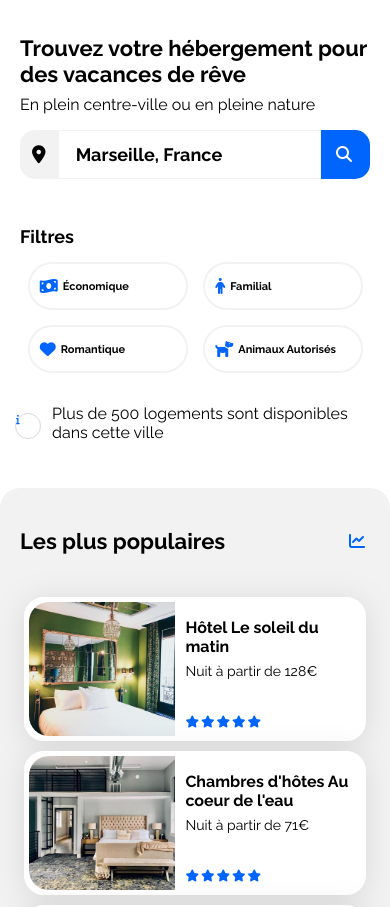
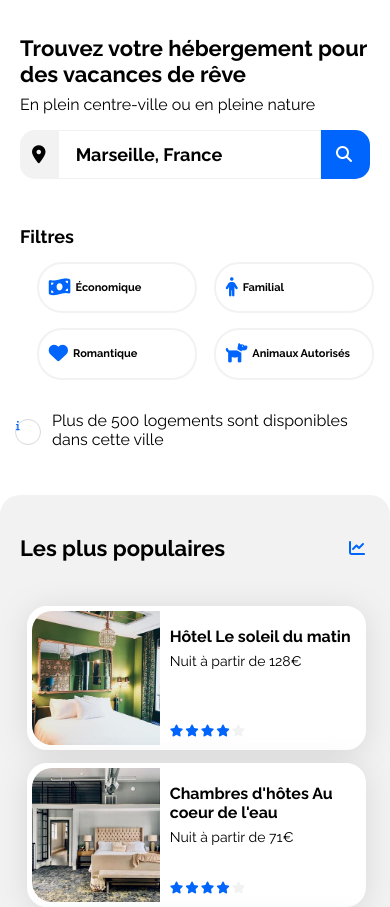
Before and after one commit to Allo3/booki, a plain HTML site: page index.html in a window 390 px wide. Shown: the part 156-1063 px from the top of the page. Drawn offline with Linux system fonts and the light colour scheme.

Commit message:
Projet presque terminé
Reste juste à changer nom de class pour les tableaux

```diff
--- a/index.html
+++ b/index.html
@@ -16,7 +16,7 @@
       <nav>
          <div class="d-flex navbar">
             <div class="d-flex navbar-logo">
-               <a href="#"> <img src="logo/Booki.png" alt="logo"></a>
+               <a href="#"> <img src="logo/Booki.png" alt="Booki Logo"></a>
             </div>
             <div class="d-flex ms-auto">
                <ul>
--- a/styles.css
+++ b/styles.css
@@ -245,6 +245,7 @@ a {
     padding-right: 20px;
     background-color: white;
     border: 2px solid #f2f2f2;
+    cursor: pointer;
 }
 
 .container-filter button:hover {
@@ -377,10 +378,15 @@ a {
     justify-content: start;
 }
 
-.four-stars i {
+.four-stars i:nth-child(n + 2){
     font-size: 12px;
     padding-right: 2px;
     color: #0065FC;
+}
+.four-stars i:nth-child(1){
+    font-size: 12px;
+    padding-right: 2px;
+    color: #f2f2f2;
 }
 
 .cards-textfin {
@@ -508,6 +514,7 @@ a {
 .container-card-vert {
     min-height: 56px;
     text-align: start;
+    display: flex;
 }
 
 
@@ -556,10 +563,18 @@ a {
     body {
         max-width: 991px;
         margin: auto;
+    }
 
+    .navbar li {
+        border-top: none;
     }
-    .navbar li{
+    .ms-auto li:hover {
         border-top: none;
+        color: black !important;
+    }
+
+    .ms-auto li a:hover {
+        color: black;
     }
     .container-filter {
         width: 90%;
@@ -601,7 +616,7 @@ a {
         flex-direction: row;
         width: auto;
         margin-left: 30px;
-        margin-right: 10px;
+        margin-right: 30px;
     }
 
 
@@ -609,9 +624,18 @@ a {
         flex: 1 0 25%;
         background: white;
         margin-left: 0;
+        margin: 0.2rem;
         height: auto;
         border-radius: 20px;
         filter: drop-shadow(0px 3px 15px rgba(0, 0, 0, 0.1));
+    }
+
+    .card-img-hor {
+        width: 40%;
+    }
+
+    .container-card-hor {
+        width: 65%;
     }
 
     .link-card-vert {
@@ -628,7 +652,7 @@ a {
 
     .limit-cards-vert {
         margin-left: 50px;
-        margin-right: 0px;
+        margin-right: 50px;
         flex-direction: column;
     }
 
@@ -710,9 +734,11 @@ a {
         border-top: none;
         border-bottom: 3px solid blue;
     }
-    .ms-auto{
+
+    .ms-auto {
         margin-left: 0;
     }
+
     .intro {
         width: 100%;
         margin: auto;
@@ -720,6 +746,7 @@ a {
 
     .intro-text {
         margin-left: 20px;
+        margin-right: 20px;
     }
 
     .search-bar {
@@ -788,39 +815,43 @@ a {
     }
 
     .container-filter {
+        width: 95%;
         flex-direction: column;
         margin-left: 20px;
     }
 
     .container-filter .buttons {
+        justify-content: space-evenly;
         margin: auto;
         flex-wrap: wrap;
         width: 100%;
     }
-    .container-filter i{
-        font-size: 1rem;
-        padding-right: 0px;
+
+    .container-filter i {
+        font-size: 1.2rem;
+        padding-right: 5px;
         padding-left: 0px;
-        border-left: 10px solid transparent;
-        border-right: 5px solid transparent;
     }
+
     .container-filter button {
         display: flex;
         align-items: center;
         margin-bottom: 15px;
-        width: 160px;
+        width: 100%;
+        min-width: 160px;
         text-align: start;
         font-weight: 700;
         font-size: 11px;
         border-radius: 25px;
         padding-top: 14px;
         padding-bottom: 14px;
-        padding-left: 0px;
+        padding-left: 10px;
         padding-right: 20px;
         background-color: white;
         border: 2px solid #f2f2f2;
     }
-    .info-all{
+
+    .info-all {
         width: 90%;
         margin-left: 15px;
     }
@@ -832,6 +863,7 @@ a {
     .container-cards-horizontal {
         flex-direction: column;
     }
+
     .container-card-hor {
         width: 60%;
         background-color: white;
@@ -858,6 +890,7 @@ a {
         position: absolute;
         bottom: 8px;
     }
+
     .limit-cards {
         flex-direction: column;
         margin: 0;
@@ -943,7 +976,7 @@ a {
     }
 
     .row-footer {
-        margin-left: 20px;
+        margin-left: 30px;
         flex-direction: column;
     }
 }
```
